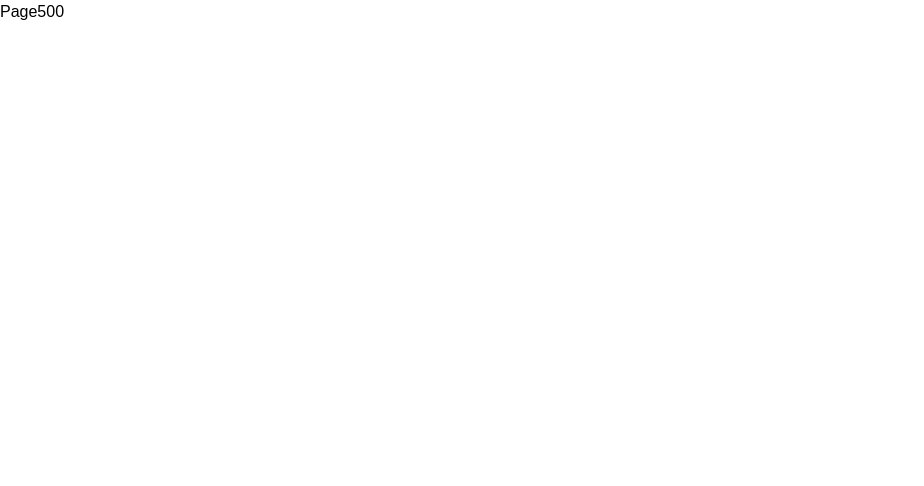
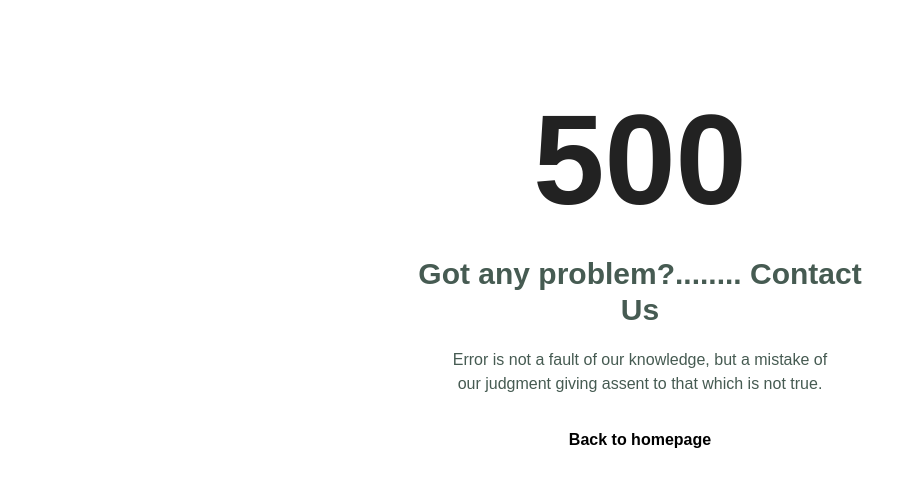
Before and after one commit to OfficialSiddharthBisht/e-commerce-client, a React (Create React App) app: page /500 in a window 1280 px wide. Shown: the top 486 px of the page, without its empty margins (0-924 px from the left). Built offline with nearby package versions, Linux system fonts and the light colour scheme.

Commit message:
feat: error 404 and error 500

```diff
--- a/src/pages/lost/Page404.js
+++ b/src/pages/lost/Page404.js
@@ -1,8 +1,23 @@
 import React from 'react'
+import { useNavigate } from "react-router-dom";
 
 function _404() {
+  const navigate = useNavigate();
     return (
-        <div>_404</div>
+        <section className="flex items-center h-full p-16 dark:bg-gray-500 dark:text-gray-100">
+        <div className="container flex flex-col items-center justify-center px-5 mx-auto my-8">
+          <div className="max-w-md text-center">
+            <h2 className="mb-8 font-extrabold text-9xl dark:text-gray-300">
+              <span className="sr-only">Error</span>404
+            </h2>
+            <p className="text-2xl font-semibold md:text-3xl">Sorry, we couldn't find this page.</p>
+            <p className="mt-4 mb-8 dark:text-gray-400">But dont worry, you can find plenty of other things on our homepage.</p>
+            <a rel="noopener noreferrer" className="px-8 py-3 font-semibold rounded dark:bg-violet-400 dark:text-gray-900" onClick={()=>{
+                navigate("/");
+            }}>Back to homepage</a>
+          </div>
+        </div>
+      </section>
     )
 }
 
--- a/src/pages/lost/Page500.js
+++ b/src/pages/lost/Page500.js
@@ -1,8 +1,24 @@
 import React from 'react'
+import { useNavigate } from "react-router-dom";
+
 
 function Page500() {
+  const navigate = useNavigate();
     return (
-        <div>Page500</div>
+        <section className="flex items-center h-full p-16 dark:bg-gray-500 dark:text-gray-100">
+        <div className="container flex flex-col items-center justify-center px-5 mx-auto my-8">
+          <div className="max-w-md text-center">
+            <h2 className="mb-8 font-extrabold text-9xl dark:text-gray-300">
+              <span className="sr-only">Internal Server Error</span>500
+            </h2>
+            <p className="text-2xl font-semibold md:text-3xl">Got any problem?........ Contact Us</p>
+            <p className="mt-4 mb-8 dark:text-gray-400">Error is not a fault of our knowledge, but a mistake of <br /> our judgment giving assent to that which is not true.</p>
+            <a rel="noopener noreferrer" className="px-8 py-3 font-semibold rounded dark:bg-violet-400 dark:text-gray-900" onClick={()=>{
+              navigate("/");
+            }}>Back to homepage</a>
+          </div>
+        </div>
+      </section>
     )
 }
 
```
